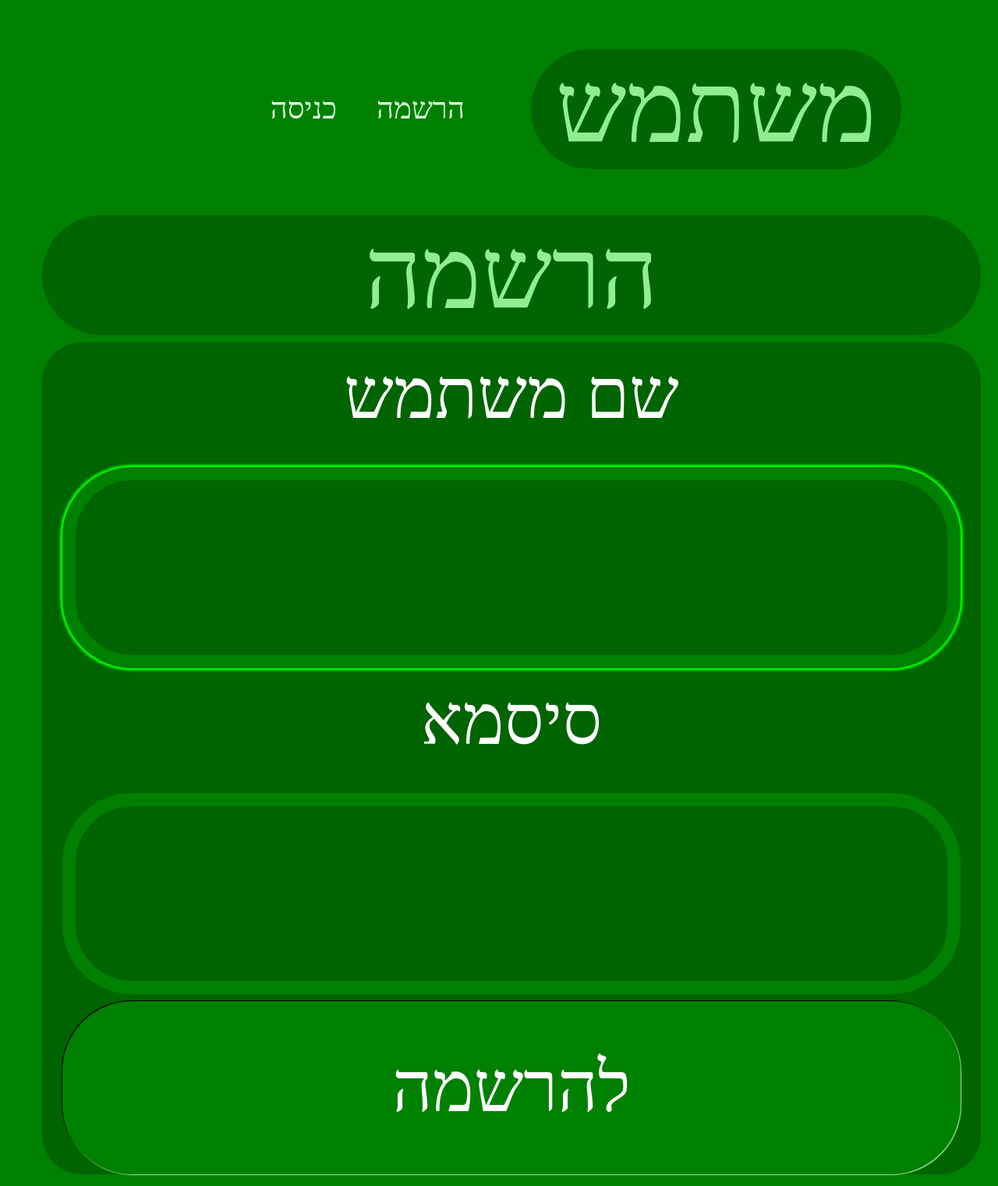
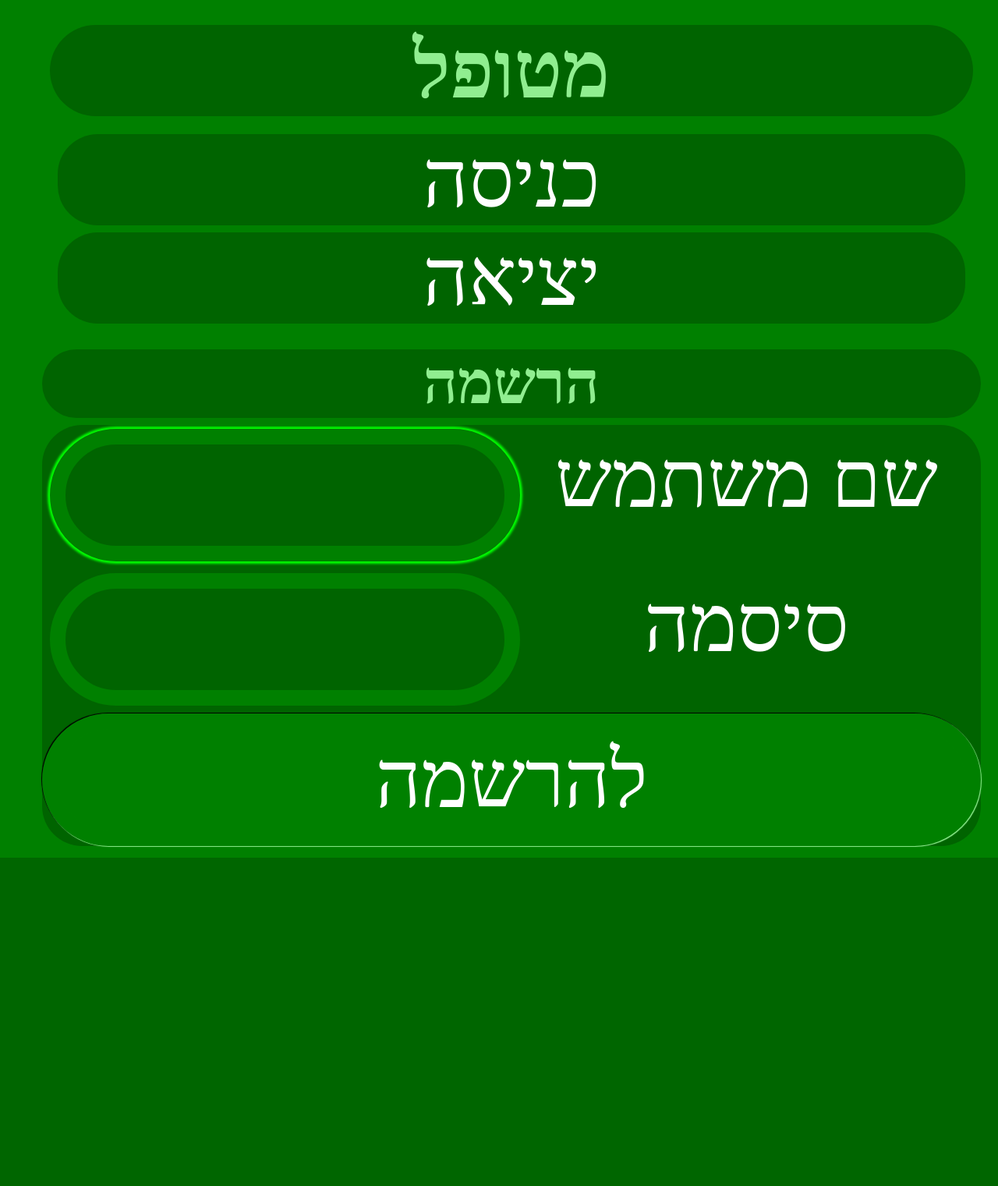
Before and after one commit to nirtsabar/FIGlu, a Flask app: page /auth/register in a window 1280 px wide. Shown: the whole page at 78% size. After the commit the page ends 1100 px from the top, so only its background shows below. Run offline with Flask 2, Linux system fonts and the light colour scheme; some libraries are stand-ins or nearby versions.

Commit message:
auth register, login, logout

```diff
--- a/auth.py
+++ b/auth.py
@@ -1,9 +1,11 @@
 import functools
 import sqlite3
 import bp as bp
+import color as color
 from flask import (
     current_app, Blueprint, flash, g, redirect, render_template, request, session, url_for
 )
+from markupsafe import Markup
 from werkzeug.security import check_password_hash, generate_password_hash
 
 
@@ -40,14 +42,13 @@ def register():
         error = None
 
         if not username:
-            error = 'Username is required.'
+            error = 'יש לרשום שם משתמש.'
         elif not password:
-            error = 'Password is required.'
+            error = 'יש לרשום סיסמה.'
         elif db.execute(
                 'SELECT id FROM user WHERE username = ?', (username,)
         ).fetchone() is not None:
-            error = 'User {} is already registered.'.format(username)
-
+            error = Markup('משתמש '+'<b>'+'{}'+'</b>'+' כבר רשום.').format(username)
         if error is None:
             db.execute(
                 'INSERT INTO user (username, password) VALUES (?, ?)',
@@ -74,7 +75,7 @@ def login():
         if user is None:
             error = 'שם משתמש שגוי או לא קיים.'
         elif not check_password_hash(user['password'], password):
-            error = 'סיסמא שגויה.'
+            error = 'סיסמה שגויה.'
 
         if error is None:
             session.clear()
--- a/static/css/iGC.css
+++ b/static/css/iGC.css
@@ -2,6 +2,7 @@
     box-sizing: border-box;
     color: white;
     font-family: "Times New Roman", serif;
+    text-decoration: none;
 }
 
 html {
@@ -23,6 +24,7 @@ html {
     text-align: center;
     color: greenyellow;
     font-size: 3vw;
+    border-color: #888888;
 }
 
 body {
@@ -194,13 +196,6 @@ input[type="range"]::-moz-range-progress {
     box-shadow: 1px 1px 1px lightgreen, -1px -1px 1px black;
 }
 
-.authF {
-    width: 90vw;
-    font-size: 7vw;
-    display: inline-block;
-    text-align: center;
-}
-
 .clrBtn, .lessBtn, .moreBtn, .noteBtn {
     width: 2em;
     color: lightgreen;
--- a/templates/auth/logout.html
+++ b/templates/auth/logout.html
@@ -1,9 +1,9 @@
 {% extends 'base.html' %}
 
 {% block header %}
-  <h1>{% block title %}Logged Out!{% endblock %}</h1>
+  <h1>{% block title %}יצאתי{% endblock %}</h1>
 {% endblock %}
 
 {% block content %}
-  <p>You are now logged out.</p>
+  <p>המטופל אינו מחובר כעת</p>
 {% endblock %}
--- a/templates/auth/register.html
+++ b/templates/auth/register.html
@@ -4,13 +4,21 @@
 	<h1>{% block title %}הרשמה{% endblock %}</h1>
 {% endblock %}
 
+{% block auth %}
+	<p><a href="{{ url_for('auth.login') }}" class="authF">כניסה</a></p>
+	<p><a href="{{ url_for('auth.logout') }}" class="authF pinkOver">יציאה</a></p>
+{% endblock %}
+
 {% block content %}
 	<form method="post">
-		<label for="username" class="authF">שם משתמש</label>
-		<input name="username" id="username" required class="authF" autofocus>
-		<label for="password" class="authF">סיסמא</label>
-		<input type="password" name="password" id="password" required class="authF">
-		<p></p>
+		<div class="flexDiv">
+			<label for="username" class="authF">שם משתמש</label>
+			<input name="username" id="username" required class="authF" autofocus>
+		</div>
+		<div class="flexDiv">
+			<label for="password" class="authF">סיסמה</label>
+			<input type="password" name="password" id="password" required class="authF">
+		</div>
 		<input type="submit" value="להרשמה" class="authF">
 	</form>
 {% endblock %}
--- a/templates/base.html
+++ b/templates/base.html
@@ -3,8 +3,8 @@
 
 <head>
 	<title>מחשבון אינסולין ב-Flask</title>
-	<link rel="stylesheet" href="https://stackpath.bootstrapcdn.com/bootstrap/4.3.1/css/bootstrap.min.css"
-	      integrity="sha384-ggOyR0iXCbMQv3Xipma34MD+dH/1fQ784/j6cY/iJTQUOhcWr7x9JvoRxT2MZw1T" crossorigin="anonymous">
+	{#	<link rel="stylesheet" href="https://stackpath.bootstrapcdn.com/bootstrap/4.3.1/css/bootstrap.min.css"#}
+	{#	      integrity="sha384-ggOyR0iXCbMQv3Xipma34MD+dH/1fQ784/j6cY/iJTQUOhcWr7x9JvoRxT2MZw1T" crossorigin="anonymous">#}
 	<link rel="stylesheet" href="{{ url_for('static', filename='css/iGC.css') }}"/>
 	<link rel="shortcut icon" type="image/x-icon" href="{{ url_for('static', filename='img/logo.gif') }}">
 </head>
@@ -16,40 +16,57 @@
 <p class="browserupgrade">זהו דפדפן <strong>שפג תוקפו</strong>. נא לשדרג את הדפדפן לצורך הפעלה מוצלחת ומועילה.</p>
 <![endif]-->
 
-<nav class="navbar navbar-expand-lg navbar-light bg-light">
-	<a class="navbar-brand" href="#"><h1>&nbspמשתמש&nbsp</h1></a>
-	<button class="navbar-toggler" type="button" data-toggle="collapse" data-target="#navbarNav"
-	        aria-controls="navbarNav" aria-expanded="false" aria-label="Toggle navigation">
-		<span class="navbar-toggler-icon"></span>
-	</button>
-	<div class="collapse navbar-collapse" id="navbarNav">
-		<ul class="navbar-nav">
+<div>
+	<a href="#">
+		<h1>&nbspמטופל&nbsp
 			{% if g.user %}
-				<li><span>{{ g.user['username'] }}</span>
-				<li><a href="{{ url_for('auth.logout') }}" class="nav-link">Log Out</a>
-			{% else %}
-				<li><a href="{{ url_for('auth.register') }}" class="nav-link">הרשמה</a>
-				<li><a href="{{ url_for('auth.login') }}" class="nav-link">כניסה</a>
+				<b>{{ g.user['username'] }}</b>
 			{% endif %}
-		</ul>
+		</h1>
+	</a>
+	<div>
+		{% block auth %}
+		{% endblock %}
+
+				{#
+				if not 'register' in self._TemplateReference__context.name %}
+				<p><a href="{{ url_for('auth.register') }}" class="authF">הרשמה</a></p>
+			{% endif %}
+			{% if not 'login' in self._TemplateReference__context.name %}
+				<p><a href="{{ url_for('auth.login') }}" class="authF">כניסה</a></p>
+			{% endif %}
+		{% endif %}
+
+			{% if g.user %}
+		{{ self._TemplateReference__context.name }}
+		{% if 'index.html' == self._TemplateReference__context.name %}
+			<p><a href="{{ url_for('auth.logout') }}" class="authF pinkOver">יציאה</a></p>
+		{% endif %}
+#}
+
 	</div>
-</nav>
+</div>
 
 <section class="content">
 	<header>
 		{% block header %}{% endblock %}
 	</header>
 	{% for message in get_flashed_messages() %}
-		<div class="flash">{{ message }}</div>
+		<div class="flash authF">{{ message }}</div>
 	{% endfor %}
 </section>
 </body>
 
 <style>
+    .flexDiv {
+        display: flex;
+    }
+
     .authF {
-        width: 90vw;
-        font-size: 7vw;
-        display: inline-block;
+        margin: 0;
+        padding: 0.5vw 2vw;
+        width: 100%;
+        font-size: 8vw;
         text-align: center;
     }
 </style>
```
Also changed, not shown: templates/auth/login.html (+6 -1 lines), templates/index.html (+13 -0 lines), instance/FIGlu.sqlite.
